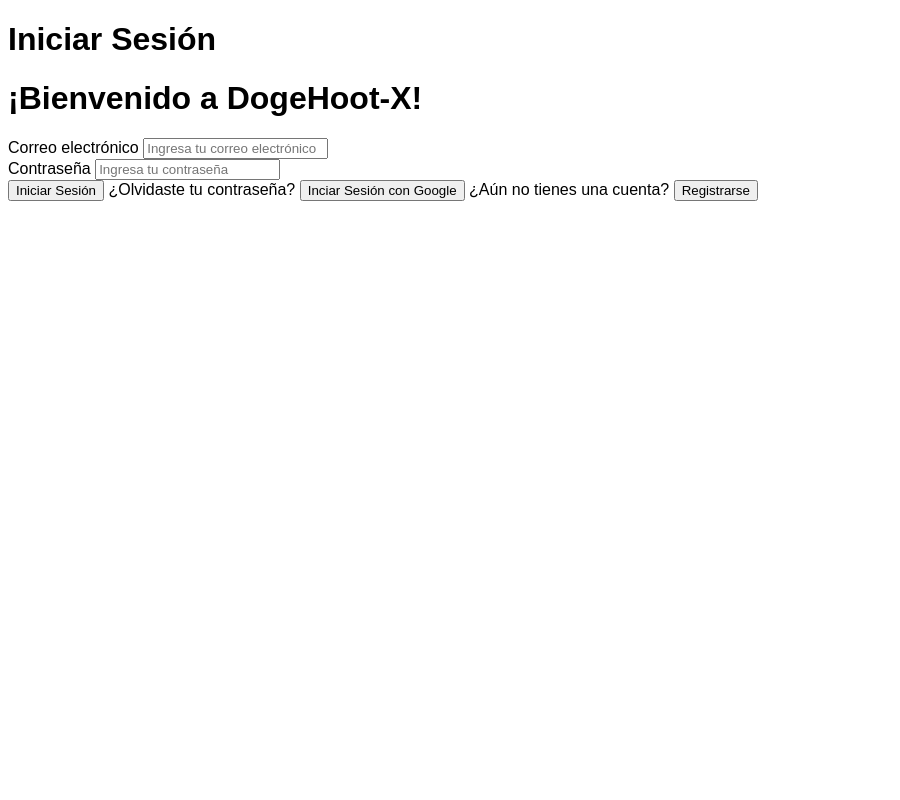
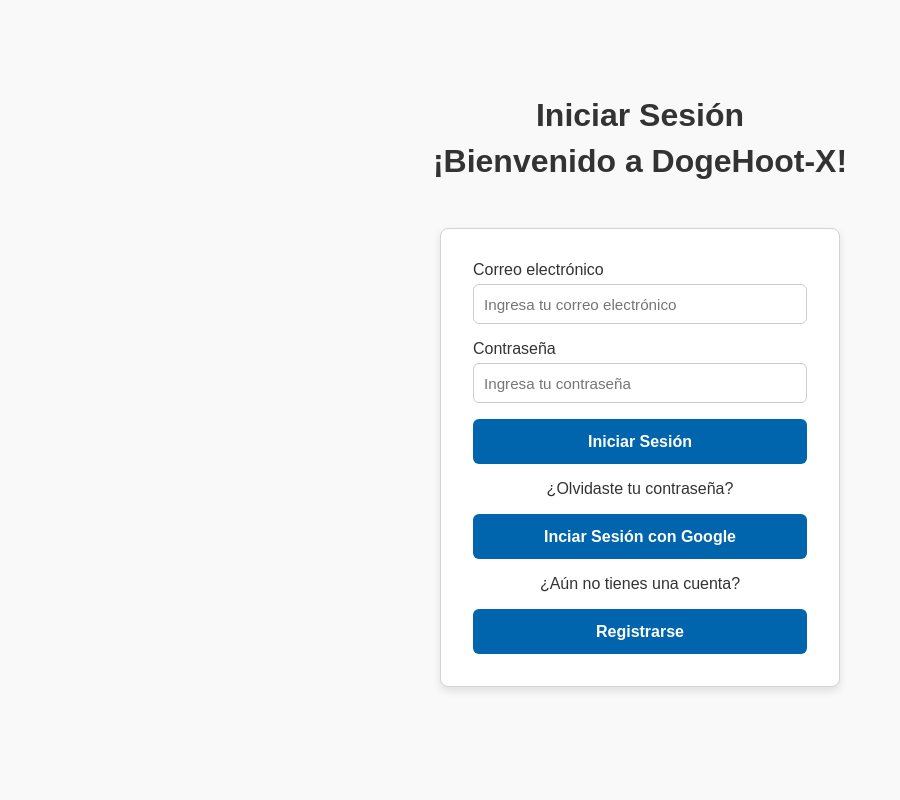
Before and after one commit to Nicols7A4/DogeHoot-X, a Flask app: page /login in a window 1280 px wide. Shown: the whole page, without its empty margins (0-900 px from the left). Run offline with Flask 3, Linux system fonts and the light colour scheme.

Commit message:
Centrar contenido verticalmente en login.css y actualizar plantilla

```diff
--- a/static/login.css
+++ b/static/login.css
@@ -1,6 +1,94 @@
-/* *{
-    border: 1px solid red;
-} */
-*{
+* {
+    margin: 0;
+    padding: 0;
+    box-sizing: border-box;
     font-family: Arial, Helvetica, sans-serif;
 }
+
+body {
+    display: flex;
+    flex-direction: column;
+    justify-content: center;
+    min-height: 100vh;
+    text-align: center;
+    background-color: #f9f9f9;
+    color: #333;
+    height: 100%;
+}
+
+.cabecera {
+    text-align: center;
+    font-size: 1rem;
+    display: flex;
+    flex-direction: column;
+    gap: 0.6rem;
+    padding: 1rem;
+}
+
+.contenedor-formulario {
+    display: flex;
+    justify-content: center;
+    align-items: center;
+    padding: 2rem;
+}
+
+.formulario {
+    display: flex;
+    flex-direction: column;
+    width: 100%;
+    max-width: 400px;
+    gap: 1rem;
+    background: #fff;
+    padding: 2rem;
+    border-radius: 8px;
+    border: 0.5px solid #d3d3d3;
+    box-shadow: 0px 4px 8px rgba(0, 0, 0, 0.1);
+}
+
+.f-fila {
+    display: flex;
+    flex-direction: column;
+    width: 100%;
+    text-align: left;
+    gap: 5px;
+}
+
+.f-fila label {
+    font-size: 0.9rem;
+    margin-bottom: 0.3rem;
+    color: #444;
+}
+
+input {
+    width: 100%;
+    height: 40px;
+    border: 1px solid #ccc;
+    border-radius: 6px;
+    padding: 0 10px;
+    font-size: 0.95rem;
+    transition: border-color 0.2s, box-shadow 0.2s;
+}
+
+input:focus {
+    border-color: #0065ad;
+    outline: none;
+    box-shadow: 0 0 4px rgba(0, 101, 173, 0.4);
+}
+
+button {
+    width: 100%;
+    height: 45px;
+    background-color: #0065ad;
+    color: white;
+    font-weight: bold;
+    font-size: 1rem;
+    padding: 0.6rem;
+    border-radius: 6px;
+    border: none;
+    cursor: pointer;
+    transition: background-color 0.3s;
+}
+
+button:hover {
+    background-color: #022e4b;
+}
--- a/templates/login.html
+++ b/templates/login.html
@@ -13,6 +13,8 @@
         <h1>Iniciar Sesión</h1>
         <h1>¡Bienvenido a DogeHoot-X!</h1>
     </div>
+    <div class="contenedor-formulario">
+
         <form class="formulario" action="{{ url_for('procesar_login')}}" method="post">
             <div class="f-fila">
                 <span>Correo electrónico</span>
@@ -28,6 +30,7 @@
             <span>¿Aún no tienes una cuenta?</span>
             <button>Registrarse</button>
         </form>
+    </div>
 </body>
 
 </html>
```
Lines whose indentation alone changed are shown as unchanged.
